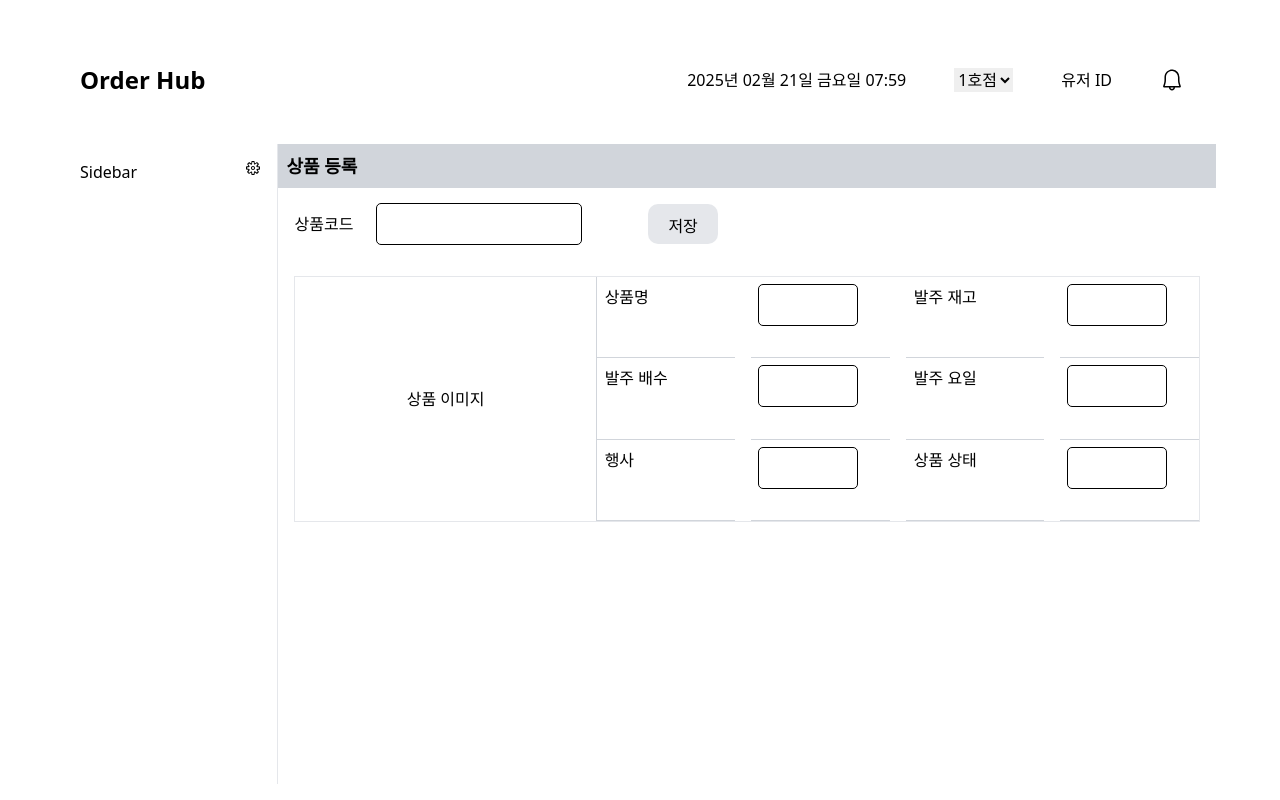
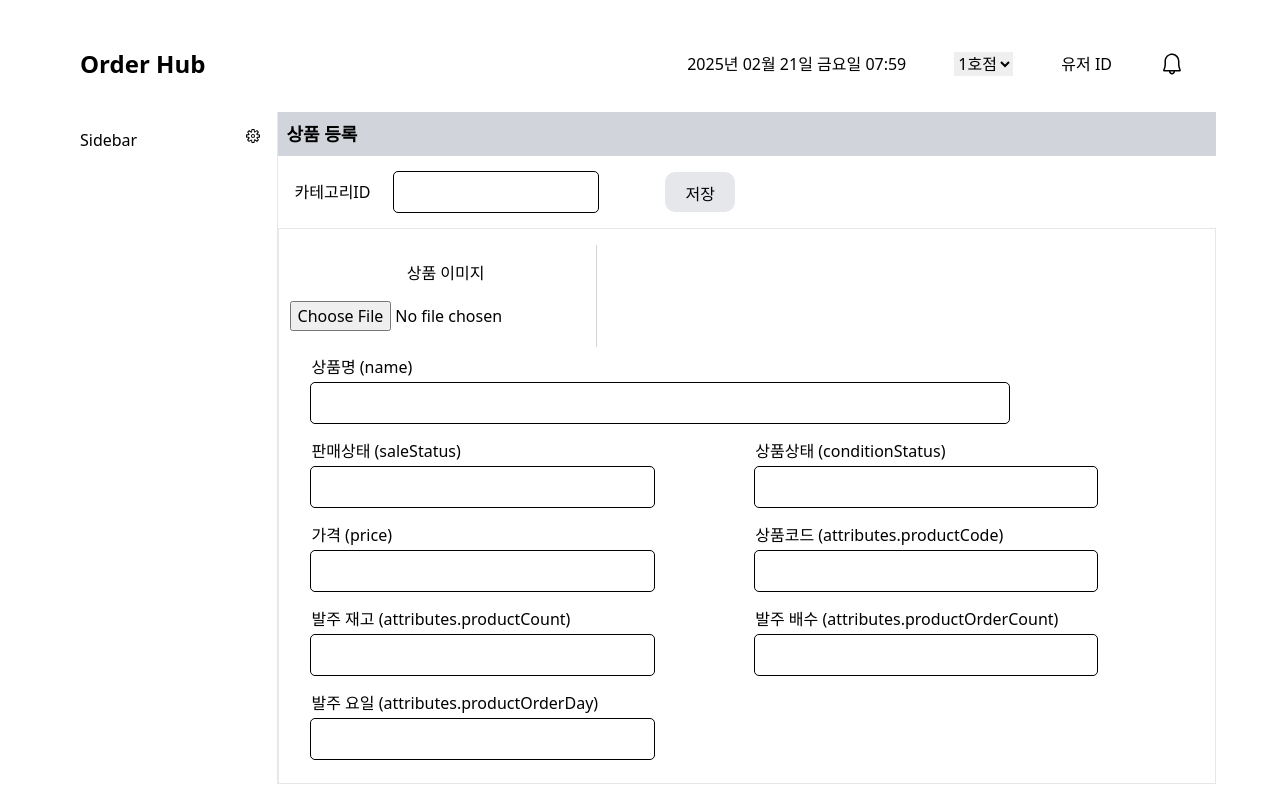
Before and after one commit to order-hub/orderHub-front, a React (Create React App) app: page /product/register in a window 1280 px wide. Built offline with nearby package versions, Linux system fonts and the light colour scheme.

Commit message:
feat: api examples

```diff
--- a/package.json
+++ b/package.json
@@ -7,6 +7,7 @@
     "@testing-library/jest-dom": "^6.6.3",
     "@testing-library/react": "^16.2.0",
     "@testing-library/user-event": "^13.5.0",
+    "axios": "^1.8.2",
     "react": "^18.3.1",
     "react-dom": "^18.3.1",
     "react-icons": "^5.5.0",
--- a/src/pages/Product/ProductRegister.js
+++ b/src/pages/Product/ProductRegister.js
@@ -2,50 +2,101 @@ import React, { useState } from "react";
 import Layout from "../../components/layout/Layout";
 import Button from "../../components/common/Button";
 import SearchBar from "../../components/common/SearchBar";
+import { createProduct } from "../../service/ProductService";
 
+// 초기 state: DTO 구조 그대로 사용
 const INITIAL_STATE = {
-    productCode: "",
-    productName: "",
+  name: "",               // 상품명
+  categoryId: "",         // 카테고리 ID
+  saleStatus: "",         // 판매 상태(ENUM 값: 예 ON_SALE, SOLD_OUT 등)
+  conditionStatus: "",    // 상품 상태(ENUM 값: NEW, USED 등)
+  price: "",              // 가격
+  attributes: {
+    productCode: "",      // 추가로 필요한 항목이라 가정 (예시)
     productCount: "",
     productOrderCount: "",
     productOrderDay: "",
-    productSale: "",
-    productStatus: "",
+  },
 };
-
-const labelMap = {
-    productCode: "상품코드",
-    productName: "상품명",
-    productCount: "발주 재고",
-    productOrderCount: "발주 배수",
-    productOrderDay: "발주 요일",
-    productSale: "행사",
-    productStatus: "상품 상태",
-};
-
-const ProductField = ({ label, id, value, onChange }) => (
-    <div className="grid grid-cols-2 gap-x-4">
-        <div className="p-2 border-b border-gray-300">{label}</div>
-        <div className="p-2 border-b border-gray-300">
-        <SearchBar onChange={(text) => onChange(id, text)} value={value} id={id} />
-        </div>
-    </div>
-);
 
 const ProductRegister = () => {
   const [productData, setProductData] = useState(INITIAL_STATE);
+  const [productImage, setProductImage] = useState(null);
 
+  /**
+   * 상태값 변경 핸들러 (일반 필드)
+   * @param {string} field - 필드 이름 (name, categoryId, saleStatus, ...)
+   * @param {string} value - 입력 값
+   */
   const handleInputChange = (field, value) => {
-        setProductData(prevData => ({ ...prevData, [field]: value }));
+    setProductData((prevData) => ({
+      ...prevData,
+      [field]: value,
+    }));
   };
 
-    const handleProductSave = () => {
-        console.log("저장: ", productData);
-        // 여기에 저장 로직 추가 (예: API 호출)
+  /**
+   * 상태값 변경 핸들러 (attributes 내부)
+   * @param {string} attrKey - attributes 내부 key
+   * @param {string} value
+   */
+  const handleAttributeChange = (attrKey, value) => {
+    setProductData((prevData) => ({
+      ...prevData,
+      attributes: {
+        ...prevData.attributes,
+        [attrKey]: value,
+      },
+    }));
+  };
 
-        alert("저장되었습니다");
+  // 파일 업로드
+  const handleFileChange = (e) => {
+    if (e.target.files && e.target.files.length > 0) {
+      setProductImage(e.target.files[0]);
+    }
+  };
 
+  // 저장 (등록) 버튼 클릭 시
+  const handleProductSave = async () => {
+    try {
+      // [1] FormData 구성
+      const formData = new FormData();
+
+      // 프론트에서 관리 중인 productData를
+      // JSON 으로 직렬화하여 'request' 라는 key로 담아야 함.
+      formData.append(
+        "request",
+        new Blob([JSON.stringify(productData)], {
+          type: "application/json",
+        })
+      );
+
+      // 파일이 있으면 productImage로 함께 전송
+      if (productImage) {
+        formData.append("productImage", productImage);
+      }
+
+      // [2] API 호출
+      const response = await createProduct(formData);
+
+      console.log("등록 성공:", response.data);
+
+      // 응답: ProductResponse
+      // {
+      //   id, name, categoryId, categoryName, saleStatus, conditionStatus,
+      //   price, attributes, imageUrl
+      // }
+
+      alert("상품이 등록되었습니다.");
+
+      // [3] 완료 후 상태 초기화
       setProductData(INITIAL_STATE);
+      setProductImage(null);
+    } catch (error) {
+      console.error("등록 에러:", error);
+      alert("상품 등록 중 오류가 발생했습니다.");
+    }
   };
 
   return (
@@ -54,32 +105,116 @@ const ProductRegister = () => {
         <div className="flex flex-col w-full p-2 text-lg font-bold bg-gray-300">
           상품 등록
         </div>
+
+        {/* 상단 영역: 예시로 "카테고리ID" 정도만 노출 */}
         <div className="flex w-full gap-4 p-4 items-center">
-            <label htmlFor="productCode" className="whitespace-nowrap mr-2">상품코드</label>
+          <label htmlFor="categoryId" className="whitespace-nowrap mr-2">
+            카테고리ID
+          </label>
           <div className="relative flex">
             <SearchBar
-                onChange={(text) => handleInputChange("productCode", text)}
-                value={productData.productCode}
-                id="productCode"
+              id="categoryId"
+              value={productData.categoryId}
+              onChange={(val) => handleInputChange("categoryId", val)}
             />
           </div>
           <Button onClick={handleProductSave}>저장</Button>
         </div>
-            <div className="w-full h-full p-4">
-            <div className="flex w-full h-1/2 border">
-                <div className="flex w-1/3 items-center justify-center p-4 border-r border-gray-300">
-                상품 이미지
+
+        {/* 본문 */}
+        <div className="w-full h-full p-4 border">
+          {/* 왼쪽: 이미지 업로드 */}
+          <div className="flex flex-col w-1/3 items-center justify-center p-4 border-r border-gray-300">
+            <p className="mb-2">상품 이미지</p>
+            <input
+              type="file"
+              accept="image/*"
+              onChange={handleFileChange}
+              className="mt-2"
+            />
+            {productImage && <p className="mt-2">{productImage.name}</p>}
           </div>
-                <div className="grid grid-cols-2 gap-x-4 w-2/3">
-                {Object.entries(INITIAL_STATE).slice(1).map(([key, value]) => (
-                    <ProductField
-                    key={key}
-                    label={labelMap[key]}
-                    id={key}
-                    value={productData[key]}
-                    onChange={handleInputChange}
+
+          {/* 오른쪽: 나머지 정보 */}
+          <div className="flex-1 grid grid-cols-2 gap-x-4 px-4">
+            {/* 상품명 */}
+            <div className="col-span-2 my-2">
+              <label className="block mb-1">상품명 (name)</label>
+              <SearchBar
+                id="name"
+                value={productData.name}
+                onChange={(val) => handleInputChange("name", val)}
               />
-                ))}
+            </div>
+
+            {/* 판매상태 (saleStatus) */}
+            <div className="col-span-1 my-2">
+              <label className="block mb-1">판매상태 (saleStatus)</label>
+              <SearchBar
+                id="saleStatus"
+                value={productData.saleStatus}
+                onChange={(val) => handleInputChange("saleStatus", val)}
+              />
+            </div>
+
+            {/* 상품상태 (conditionStatus) */}
+            <div className="col-span-1 my-2">
+              <label className="block mb-1">상품상태 (conditionStatus)</label>
+              <SearchBar
+                id="conditionStatus"
+                value={productData.conditionStatus}
+                onChange={(val) => handleInputChange("conditionStatus", val)}
+              />
+            </div>
+
+            {/* 가격 (price) */}
+            <div className="col-span-1 my-2">
+              <label className="block mb-1">가격 (price)</label>
+              <SearchBar
+                id="price"
+                value={productData.price}
+                onChange={(val) => handleInputChange("price", val)}
+              />
+            </div>
+
+            {/* attributes.productCode */}
+            <div className="col-span-1 my-2">
+              <label className="block mb-1">상품코드 (attributes.productCode)</label>
+              <SearchBar
+                id="productCode"
+                value={productData.attributes.productCode}
+                onChange={(val) => handleAttributeChange("productCode", val)}
+              />
+            </div>
+
+            {/* attributes.productCount */}
+            <div className="col-span-1 my-2">
+              <label className="block mb-1">발주 재고 (attributes.productCount)</label>
+              <SearchBar
+                id="productCount"
+                value={productData.attributes.productCount}
+                onChange={(val) => handleAttributeChange("productCount", val)}
+              />
+            </div>
+
+            {/* attributes.productOrderCount */}
+            <div className="col-span-1 my-2">
+              <label className="block mb-1">발주 배수 (attributes.productOrderCount)</label>
+              <SearchBar
+                id="productOrderCount"
+                value={productData.attributes.productOrderCount}
+                onChange={(val) => handleAttributeChange("productOrderCount", val)}
+              />
+            </div>
+
+            {/* attributes.productOrderDay */}
+            <div className="col-span-1 my-2">
+              <label className="block mb-1">발주 요일 (attributes.productOrderDay)</label>
+              <SearchBar
+                id="productOrderDay"
+                value={productData.attributes.productOrderDay}
+                onChange={(val) => handleAttributeChange("productOrderDay", val)}
+              />
             </div>
           </div>
         </div>
--- a/src/pages/Product/ProductView.js
+++ b/src/pages/Product/ProductView.js
@@ -3,11 +3,14 @@ import Layout from "../../components/layout/Layout";
 import SearchBar from "../../components/common/SearchBar";
 import SearchModal from "../../components/common/SearchModal";
 import Button from "../../components/common/Button";
+import { searchProduct } from "../../service/ProductService"; // <-- 새로 추가
 
 const ProductView = () => {
   const [productCode, setProductCode] = useState("");
   const [productName, setProductName] = useState("");
   const [isSearchOpen, setIsSearchOpen] = useState(false);
+
+  // 실제로 화면에 표시할 데이터
   const [productData, setProductData] = useState({
     productCode: "",
     productName: "",
@@ -16,8 +19,10 @@ const ProductView = () => {
     productOrderDay: "",
     productSale: "",
     productStatus: "",
+    imageUrl: "",
   });
 
+  // 검색 바 핸들러
   const handleProductCodeChange = (text) => {
     setProductCode(text);
   };
@@ -31,51 +36,55 @@ const ProductView = () => {
     setIsSearchOpen(false);
   };
 
-    const handleSearchClick = () => {
-        console.log("검색 실행:", { productCode, productName });
+  // [1] 실제 검색 로직
+  const handleSearchClick = async () => {
+    try {
+      // 백엔드 호출
+      const response = await searchProduct(productCode, productName);
+      // response는 ProductResponse 형식
+      // {
+      //   id, name, categoryId, categoryName, saleStatus, conditionStatus,
+      //   price, attributes, imageUrl
+      // }
 
-        // 목업 데이터
-        const mockData = {
-            productCode: "12345",
-            productName: "테스트 상품",
-            productCount: "100",
-            productOrderCount: "10",
-            productOrderDay: "월수금",
-            productSale: "1+1",
-            productStatus: "정상",
-        };
+      // 백엔드가 'attributes' 안에 { productCode, productCount, productOrderCount, ... } 를 넣는다고 가정
+      const { id, name, imageUrl, attributes, conditionStatus, saleStatus } = response;
 
-        // 상품명 또는 코드가 일치하는지 확인
-        if (productCode === mockData.productCode || productName === mockData.productName) {
-            // 일치하는 경우, 목업 데이터로 상태 업데이트
+      // 우리가 표시하고 싶은 필드들을 매핑
       setProductData({
-                productCode: mockData.productCode,
-                productName: mockData.productName,
-                productCount: mockData.productCount,
-                productOrderCount: mockData.productOrderCount,
-                productOrderDay: mockData.productOrderDay,
-                productSale: mockData.productSale,
-                productStatus: mockData.productStatus,
+        productCode: attributes?.productCode || "",      // 예: attributes에 productCode가 있다고 가정
+        productName: name || "",                         // 실제 상품명
+        productCount: attributes?.productCount || "",    // 발주 재고
+        productOrderCount: attributes?.productOrderCount || "",
+        productOrderDay: attributes?.productOrderDay || "",
+        productSale: attributes?.productSale || saleStatus || "", // 행사는 saleStatus? or 별도?
+        productStatus: attributes?.productStatus || conditionStatus || "",
+        imageUrl: imageUrl || "",
       });
-        } else {
+    } catch (error) {
+      console.error("검색 에러:", error);
       alert("일치하는 상품이 없습니다.");
+      // 검색 실패 시, 폼 초기화
       setProductData({
+        productCode: "",
         productName: "",
         productCount: "",
         productOrderCount: "",
         productOrderDay: "",
         productSale: "",
         productStatus: "",
+        imageUrl: "",
       });
-        }
-
+    } finally {
       setIsSearchOpen(false);
       setProductCode("");
       setProductName("");
+    }
   };
 
+  // UI에 표시할 필드 설정
   const productFields = [
-        { label: "상품코드", key: "productCode"},
+    { label: "상품코드", key: "productCode" },
     { label: "상품명", key: "productName" },
     { label: "발주 재고", key: "productCount" },
     { label: "발주 배수", key: "productOrderCount" },
@@ -101,6 +110,7 @@ const ProductView = () => {
               id="productCode"
             />
           </div>
+
           <label htmlFor="productName" className="whitespace-nowrap mr-2">
             상품명
           </label>
@@ -116,11 +126,22 @@ const ProductView = () => {
           </div>
           <Button onClick={handleSearchClick}>검색</Button>
         </div>
+
         <div className="w-full h-full p-4">
           <div className="flex w-full h-1/2 border">
+            {/* 왼쪽: 상품 이미지 미리보기 */}
             <div className="flex w-1/3 items-center justify-center p-4 border-r border-gray-300">
-                            상품 이미지
+              {productData.imageUrl ? (
+                <img
+                  src={productData.imageUrl}
+                  alt="상품 이미지"
+                  style={{ maxWidth: "100%", height: "auto" }}
+                />
+              ) : (
+                "상품 이미지"
+              )}
             </div>
+            {/* 오른쪽: 정보 표시 */}
             <div className="grid grid-cols-2 gap-x-4 w-2/3">
               {productFields.map((field) => (
                 <React.Fragment key={field.key}>
--- /dev/null
+++ b/src/service/ProductService.js
@@ -0,0 +1,27 @@
+// service/ProductService.js
+
+import axios from "axios";
+
+// 상품 등록 API (POST /api)
+// 백엔드에서 consumes = multipart/form-data
+export const createProduct = (formData) => {
+  return axios.post("http://localhost:8080/api/products", formData, {
+    headers: {
+      "Content-Type": "multipart/form-data",
+    },
+  });
+};
+
+/**
+ * 상품 검색 API
+ * 백엔드: GET /api/search?productCode=xxx&productName=yyy
+ * 응답: ProductResponse (단일)
+ */
+export const searchProduct = async (productCode, productName) => {
+  const params = {};
+  if (productCode) params.productCode = productCode;
+  if (productName) params.productName = productName;
+
+  const response = await axios.get("http://localhost:8080/api/products/search", { params });
+  return response.data; // ProductResponse 객체 반환
+};
```
Also changed, not shown: 1 other file (tests, documents, lock files or other folders). Lines whose indentation alone changed are shown as unchanged.
